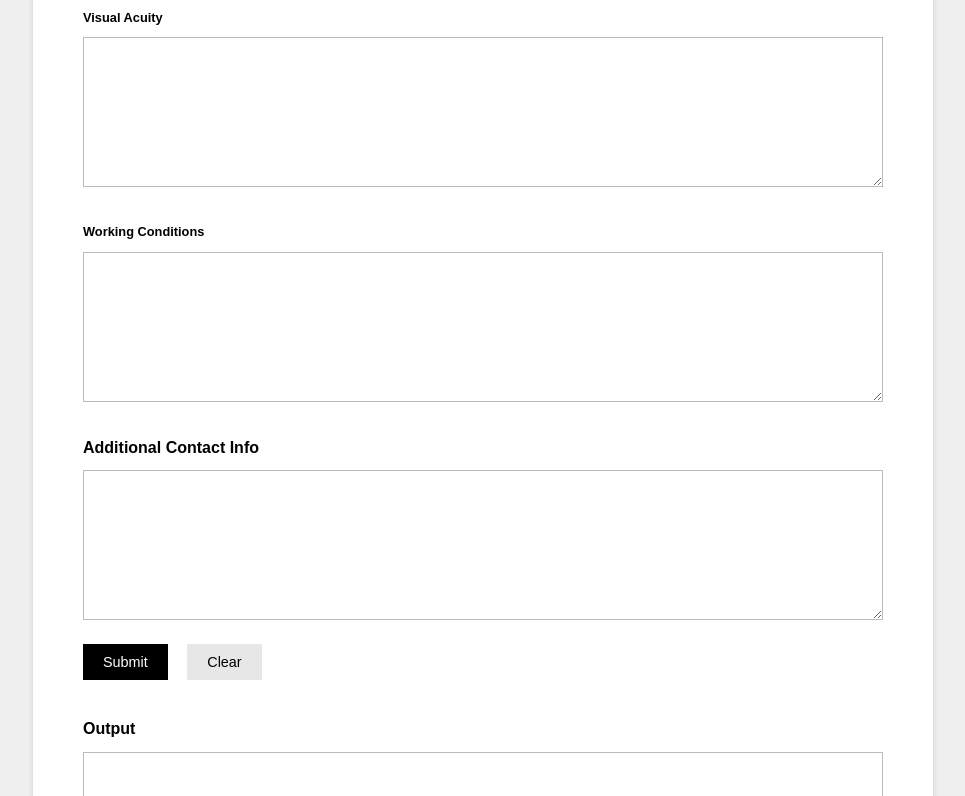
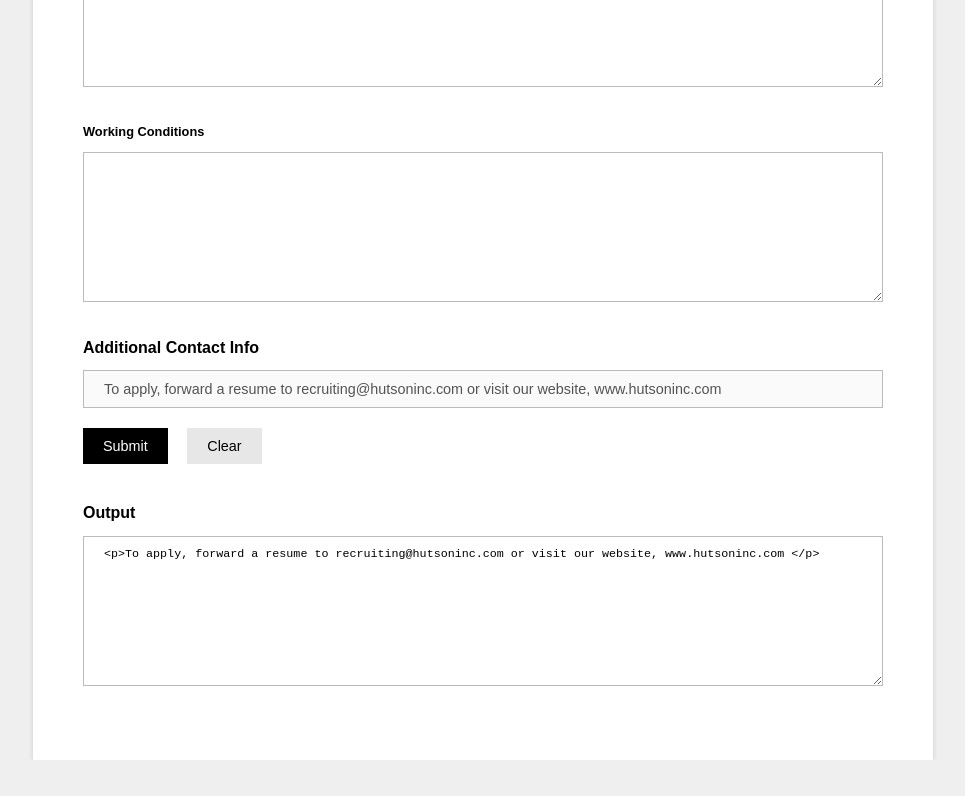
Before and after one commit to hutsoninc/adp-job-description-formatter, a website built with Parcel: page src/index.html in a window 1280 px wide. Shown: the part 2004-2800 px from the top of the page, without its empty margins (157-1122 px from the left). After the commit the page ends 2764 px from the top, so only its background shows below. Built offline with nearby package versions, Linux system fonts and the light colour scheme.

Commit message:
Added contact info by default

```diff
--- a/package.json
+++ b/package.json
@@ -4,8 +4,9 @@
   "description": "",
   "main": "index.js",
   "scripts": {
+    "build": "parcel build src/index.html -d dist/",
+    "dev": "npm run start",
     "start": "parcel src/index.html -d dev/",
-    "build": "parcel build src/index.html -d dist/",
     "test": "echo \"Error: no test specified\" && exit 1"
   },
   "dependencies": {},
--- a/src/index.html
+++ b/src/index.html
@@ -34,7 +34,7 @@
 
             <div id="disclaimer">
                 <h2>Disclaimer</h2>
-                <textarea tabindex="1"></textarea>
+                <textarea tabindex="1" style="min-height: auto;"></textarea>
             </div>
 
             <div id="purpose">
@@ -79,7 +79,7 @@
 
             <div id="contactInfo">
                 <h2>Additional Contact Info</h2>
-                <textarea tabindex="10"></textarea>
+                <input disabled value="To apply, forward a resume to recruiting@hutsoninc.com or visit our website, www.hutsoninc.com " />
             </div>
 
             <div id="submitSection">
--- a/src/index.js
+++ b/src/index.js
@@ -5,6 +5,8 @@ const experienceEl = document.getElementById('experience');
 const essentialEligibilityEl = document.getElementById('essentialEligibility');
 const jobRequirementsEl = document.getElementById('jobRequirements');
 const contactInfoEl = document.getElementById('contactInfo');
+
+const contactInputEl = contactInfoEl.getElementsByTagName('input')[0];
 
 const textareaEls = document.querySelectorAll('textarea');
 
@@ -85,8 +87,7 @@ outputEl.onclick = function() {
 function run() {
 
     let output = [];
-    let contactTextarea;
-    let disclaimerTextArea
+    let disclaimerTextArea;
 
     // Get contact info
     disclaimerTextArea = disclaimerEl.getElementsByTagName('textarea')[0];
@@ -159,13 +160,13 @@ function run() {
     }
 
     // Get contact info
-    contactTextarea = contactInfoEl.getElementsByTagName('textarea')[0];
-
-    if(contactTextarea.value.trim().length) {
-        output.push(`<p>${contactTextarea.value.trim()}</p>`);
+    if(contactInputEl.value.trim().length) {
+        output.push(`<p>${contactInputEl.value}</p>`);
     }
 
     output = output.join('');
+
+    output = output.replace(/•\t/g, '');
 
     outputEl.value = output;
 
@@ -194,3 +195,5 @@ function setCharacterCount(count){
     }
 
 }
+
+run();
--- a/src/style.css
+++ b/src/style.css
@@ -93,6 +93,16 @@ h3 {
     margin-top: 40px;
 }
 
+input {
+    box-sizing: border-box;
+    margin: 0 0 20px;
+    padding: 10px 20px;
+    border: 1px solid #bbbbbb;
+    width: 100%;
+    height: auto;
+    font-size: 0.9em;
+}
+
 textarea {
     box-sizing: border-box;
     margin: 0 0 20px;
```
